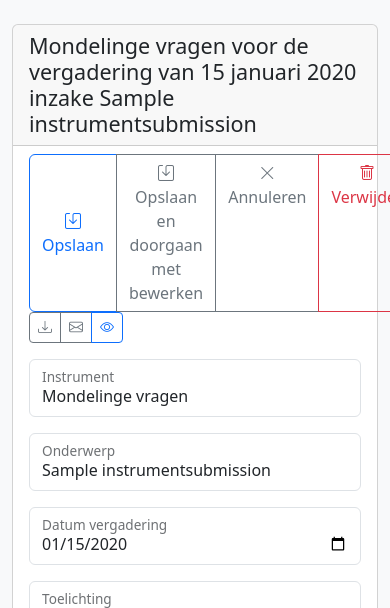
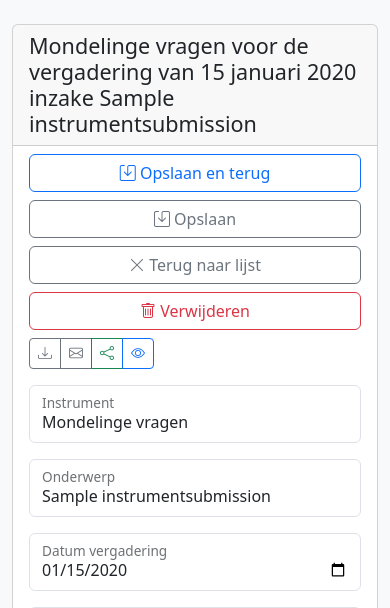
Before and after one commit to dirkvleeuwen/doc_gen_do, a Django app: page /instruments/submissions/edit/1/ in a window 390 px wide; the page is wider, and only the part inside the window is pictured. Shown: the part 56-664 px from the top of that part. Run offline with Django 5.2, Linux system fonts and the light colour scheme; a user stored in the database is signed in; tables that the repository leaves empty hold one stand-in row (values such as "Sample post"); parts of the project's set-up code (start-up, migrations or seed data) failed here and were passed over; some libraries are stand-ins or nearby versions.

Commit message:
submission form: andere knopindeling voor opslaan, annuleren en verwijderen voor mobiel.

```diff
--- a/instruments/templates/instruments/partials/submission_main_form.html
+++ b/instruments/templates/instruments/partials/submission_main_form.html
@@ -48,7 +48,7 @@
   </div>
   <div class="card-body px-3 py-2">
     <form method="POST">
-      <div class="btn-toolbar justify-content-between mb-3" role="toolbar">
+      <div class="btn-toolbar justify-content-between mb-3 d-none d-md-flex" role="toolbar">
         <div class="btn-group" role="group" aria-label="Primary actions">
           <button type="submit" name="submit_action" value="save_return" class="btn btn-outline-primary">
             <i class="bi bi-save"></i> Opslaan
@@ -77,6 +77,61 @@
             <i class="bi bi-share"></i>
           </button>
           <button type="button" class="btn btn-sm btn-outline-primary" data-bs-toggle="offcanvas" data-bs-target="#offcanvasPreview" aria-controls="offcanvasPreview" title="Voorbeeld">
+            <i class="bi bi-eye"></i>
+          </button>
+        </div>
+        {% endif %}
+      </div>
+
+      {# --- Mobiele knoppen (< 768px) --- #}
+      <div class="d-md-none mb-3">
+
+        {# Primaire acties verticaal gestapeld #}
+        <div class="d-grid gap-2">
+          <button type="submit" name="submit_action" value="save_return"
+                  class="btn btn-outline-primary w-100">
+            <i class="bi bi-save"></i> Opslaan en terug
+          </button>
+
+          <button type="submit" name="submit_action" value="save_stay"
+                  class="btn btn-outline-secondary w-100">
+            <i class="bi bi-save"></i> Opslaan
+          </button>
+
+          <a href="{% url 'instrument_submission_list' %}"
+             class="btn btn-outline-secondary w-100">
+            <i class="bi bi-x-lg"></i> Terug naar lijst
+          </a>
+
+          {% if object %}
+            <a href="{% url 'instrument_submission_delete' object.pk %}"
+               class="btn btn-outline-danger w-100">
+              <i class="bi bi-trash"></i> Verwijderen
+            </a>
+          {% endif %}
+        </div>
+
+        {% if object %}
+        {# Secundaire acties zoals desktop, maar onder elkaar #}
+        <div class="btn-group mt-2" role="group" aria-label="Secondary actions">
+          <button type="button" class="btn btn-sm btn-outline-secondary"
+                  data-bs-toggle="modal" data-bs-target="#downloadModal"
+                  title="Download opties">
+            <i class="bi bi-download"></i>
+          </button>
+          <button type="button" class="btn btn-sm btn-outline-secondary"
+                  data-bs-toggle="modal" data-bs-target="#emailModal"
+                  title="E-mail opties">
+            <i class="bi bi-envelope"></i>
+          </button>
+          <button type="button" id="shareButtonMobile"
+                  class="btn btn-sm btn-outline-success"
+                  title="Delen">
+            <i class="bi bi-share"></i>
+          </button>
+          <button type="button" class="btn btn-sm btn-outline-primary"
+                  data-bs-toggle="offcanvas" data-bs-target="#offcanvasPreview"
+                  aria-controls="offcanvasPreview" title="Voorbeeld">
             <i class="bi bi-eye"></i>
           </button>
         </div>
```
